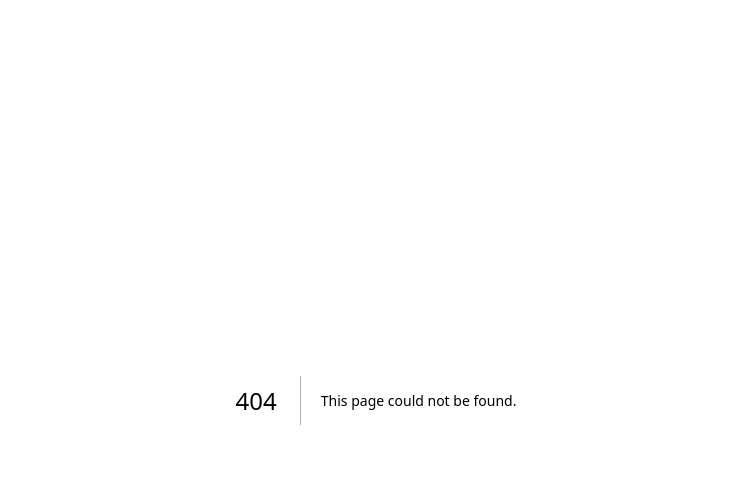
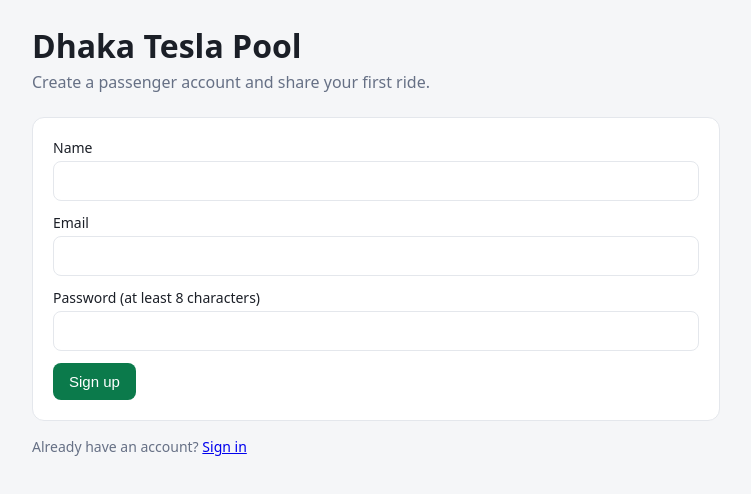
Before and after one commit to EftiarRimon/dhaka-tesla-pool, a Next.js app in the folder frontend/: page /signup in a window 1280 px wide. Before the commit this address had no page. Shown: the top 494 px of the page, without its empty margins (264-1015 px from the left). Built offline with nearby package versions, Linux system fonts and the light colour scheme.

Commit message:
feat(web): add passenger sign-up page

```diff
--- /dev/null
+++ b/frontend/app/signup/page.tsx
@@ -0,0 +1,68 @@
+"use client";
+
+import { FormEvent, useState } from "react";
+import Link from "next/link";
+import { useRouter } from "next/navigation";
+import { useAuth } from "@/lib/auth";
+import { errorMessage } from "@/lib/format";
+
+export default function SignupPage() {
+  const { registerPassenger } = useAuth();
+  const router = useRouter();
+  const [name, setName] = useState("");
+  const [email, setEmail] = useState("");
+  const [password, setPassword] = useState("");
+  const [error, setError] = useState<string | null>(null);
+  const [busy, setBusy] = useState(false);
+
+  async function onSubmit(e: FormEvent) {
+    e.preventDefault();
+    setBusy(true);
+    setError(null);
+    try {
+      await registerPassenger(name.trim(), email.trim(), password);
+      router.replace("/");
+    } catch (err) {
+      setError(errorMessage(err));
+    } finally {
+      setBusy(false);
+    }
+  }
+
+  return (
+    <main>
+      <h1>Dhaka Tesla Pool</h1>
+      <p className="tagline">Create a passenger account and share your first ride.</p>
+
+      <form className="card" onSubmit={onSubmit}>
+        <label>
+          Name
+          <input value={name} onChange={(e) => setName(e.target.value)} maxLength={100} required />
+        </label>
+        <label>
+          Email
+          <input type="email" value={email} onChange={(e) => setEmail(e.target.value)} required />
+        </label>
+        <label>
+          Password (at least 8 characters)
+          <input
+            type="password"
+            value={password}
+            onChange={(e) => setPassword(e.target.value)}
+            minLength={8}
+            maxLength={72}
+            required
+          />
+        </label>
+        {error && <p className="error">{error}</p>}
+        <button type="submit" disabled={busy}>
+          {busy ? "Creating account..." : "Sign up"}
+        </button>
+      </form>
+
+      <p className="muted">
+        Already have an account? <Link href="/login">Sign in</Link>
+      </p>
+    </main>
+  );
+}
```
